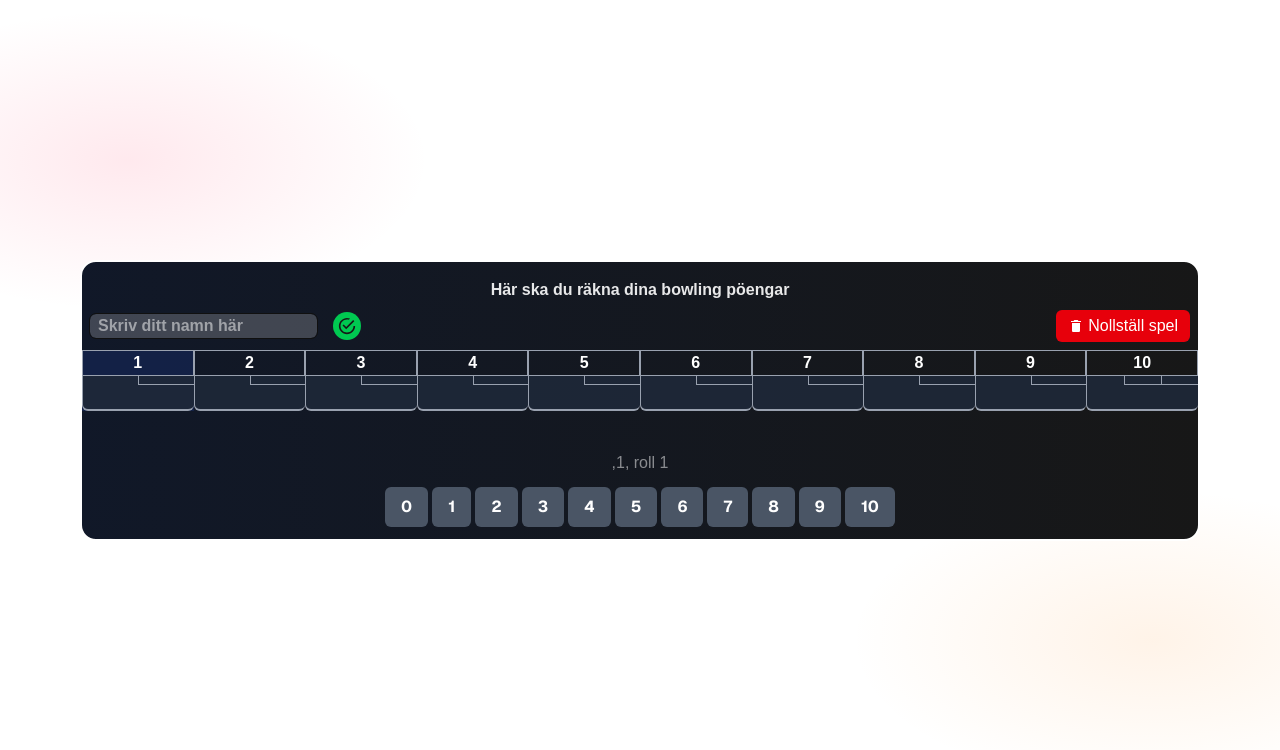
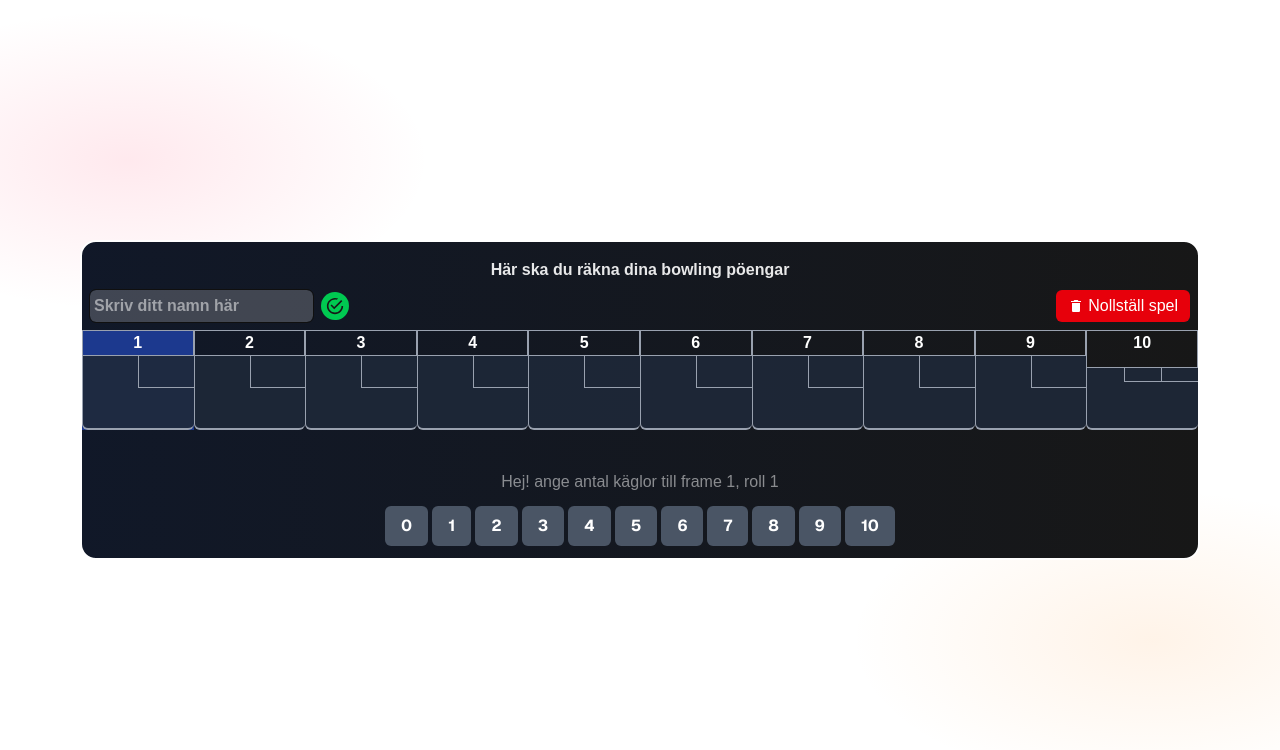
Before and after one commit to kikoDevv/bowling-simulator, a Next.js app: page / in a window 1280 px wide. Both pictures are taken after a click on the button "Lägg till användare". Shown: the top 750 px of the page. Built offline with nearby package versions, Linux system fonts and the light colour scheme.

Commit message:
Improved UI and fixed the bonus declaration

```diff
--- a/src/app/page.tsx
+++ b/src/app/page.tsx
@@ -104,11 +104,11 @@ export default function Home() {
                     onChange={(e) => setUserName(e.target.value)}
                     onKeyDown={handleKeyPress}
                     placeholder="Skriv ditt namn här"
-                    className="bg-white/20 rounded-md pl-2 placeholder:font-semibold font-bold text-white outline-1"
+                    className="bg-white/20 rounded-md pl-1 py-1 font-semibold text-white outline-1"
                   />
                   <button
                     onClick={addUser}
-                    className="bg-green-500 ml-2 rounded-full p-1 hover:scale-110 hover:bg-green-400 transition-all duration-300 cursor-pointer">
+                    className="bg-green-500 rounded-full p-1 hover:scale-110 hover:bg-green-400 transition-all duration-300 cursor-pointer">
                     <IoMdCheckmarkCircleOutline className="text-xl" />
                   </button>
                 </div>
@@ -138,16 +138,18 @@ export default function Home() {
         {/*--------- loop score container ----------*/}
         <section className="grid sm:flex">
           {game.frames.map((frame, i) => (
-            <div className={`grid w-full ${game.currentFrame === i ? "bg-blue-900/30" : ""}`} key={i}>
+            <div className={`grid w-full ${game.currentFrame === i ? "bg-blue-900" : ""}`} key={i}>
               <p className="text-center border border-gray-400 text-white font-semibold">{i + 1}</p>
               <div className="grid bg-gray-800/90 border-l border-b-2 rounded-b-md border-gray-400">
                 {i < 9 ? (
                   // Frames 1-9: Two roll boxes
                   <div className="flex justify-center">
-                    <div className="w-full text-center text-white font-bold py-1">{formatRoll(i, 0)}</div>
-                    <div className="w-full border border-r-0 border-t-0 border-gray-400 text-center text-white font-bold py-1">
+                    <p className="w-full flex justify-center items-center text-white font-bold min-h-8">
+                      {formatRoll(i, 0)}
+                    </p>
+                    <p className="w-full border border-r-0 border-t-0 min-h-8 border-gray-400 flex justify-center items-center text-white font-bold">
                       {formatRoll(i, 1)}
-                    </div>
+                    </p>
                   </div>
                 ) : (
                   // Frame 10: Three roll boxes
@@ -161,7 +163,9 @@ export default function Home() {
                     </div>
                   </div>
                 )}
-                <div className="text-center py-3 text-white font-bold text-lg">{frame.score || ""}</div>
+                <h3 className="flex justify-center items-center text-white font-bold text-lg min-h-10">
+                  {frame.score || ""}
+                </h3>
               </div>
             </div>
           ))}
@@ -171,9 +175,12 @@ export default function Home() {
           <section className="grid mt-10 justify-center">
             <h1 className="font-medium text-white/50 text-center">
               {currentUser &&
-                `Hej ${currentUser}! ange
-              antal käglor  till frame `}{" "}
-              ,{game.currentFrame + 1}, roll {game.currentRoll + 1}
+                `Hej ${currentUser}! ange antal käglor till frame ${game.currentFrame + 1}, roll ${
+                  game.currentRoll + 1
+                }`}
+
+              {!currentUser &&
+                `Hej! ange antal käglor till frame ${game.currentFrame + 1}, roll ${game.currentRoll + 1}`}
             </h1>
             <div className="sm:flex grid grid-cols-6 p-3 items-center justify-center gap-1 w-fit">
               <button
@@ -197,7 +204,7 @@ export default function Home() {
         {game.isGameComplete && (
           <section className="grid mt-10 justify-center">
             <h1 className="font-bold text-white text-center text-xl">
-              {currentUser && `${currentUser}  `}Spel avslutat! Slutresultat: {game.totalScore}
+              {currentUser && `${currentUser}`}Spel avslutat! Slutresultat: {game.totalScore}
             </h1>
           </section>
         )}
--- a/src/hooks/gameLogic.ts
+++ b/src/hooks/gameLogic.ts
@@ -165,7 +165,7 @@ export function calculateBasicScores(game: BowlingGame): void {
 }
 
 function calculateStrikeScore(game: BowlingGame, frameIndex: number): number | null {
-  let bonus = getNextTwoRolls(game, frameIndex);
+  const bonus = getNextTwoRolls(game, frameIndex);
 
   if (bonus === null) {
     return null;
@@ -175,7 +175,7 @@ function calculateStrikeScore(game: BowlingGame, frameIndex: number): number | n
 }
 
 function calculateSpareScore(game: BowlingGame, frameIndex: number): number | null {
-  let bonus = getNextOneRoll(game, frameIndex);
+  const bonus = getNextOneRoll(game, frameIndex);
 
   if (bonus === null) {
     return null; // Can't calculate yet, need more rolls
```
